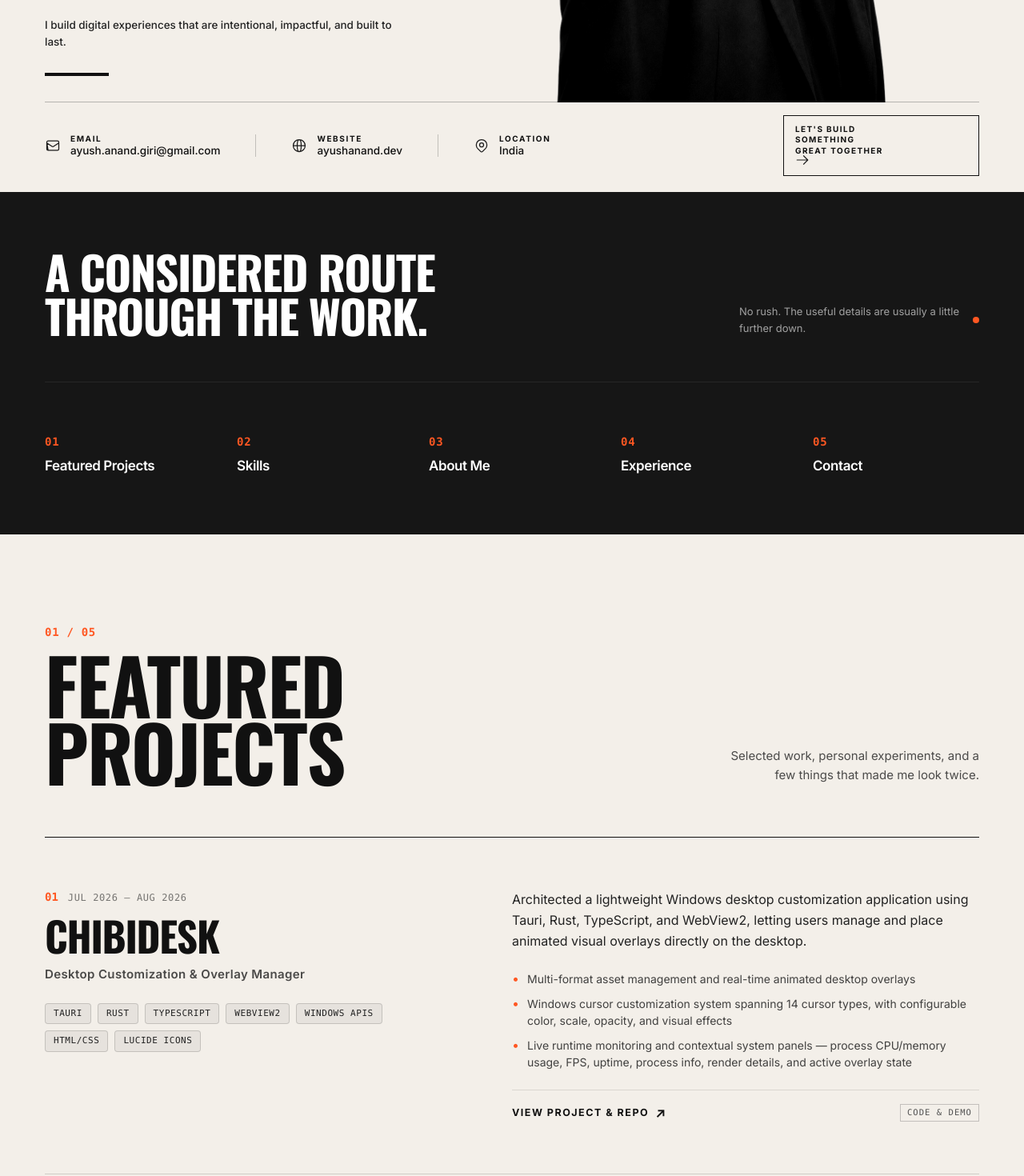
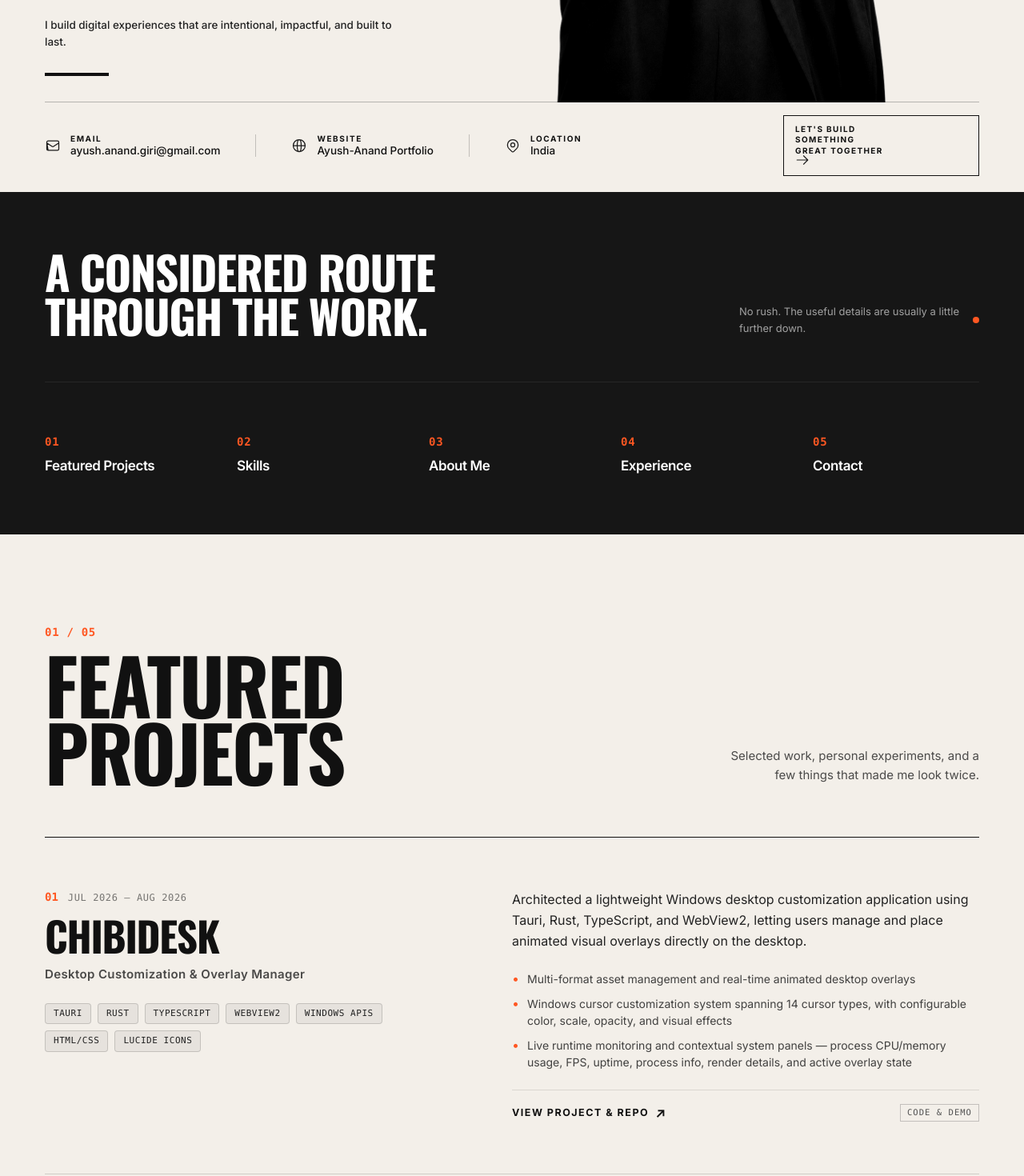
Before and after one commit to gen-ayu/Personal-Portfolio, a React (Vite) app: page / in a window 1280 px wide. Shown: the part 560-2030 px from the top of the page at 80% size. Built offline with nearby package versions, Linux system fonts and the light colour scheme; a web font is replaced by a local one.

Commit message:
Update website URL and remove Microsoft Student Ambassador entry

```diff
--- a/src/components/ExperienceSection.tsx
+++ b/src/components/ExperienceSection.tsx
@@ -1,13 +1,5 @@
 export default function ExperienceSection() {
   const experiences = [
-    {
-      period: "2026",
-      role: "Microsoft Student Ambassador",
-      organization: "MICROSOFT / TECHNICAL COMMUNITY",
-      badge: "AMBASSADOR",
-      description:
-        "Recognized as a Microsoft Student Ambassador in 2026. Engaging with developer ecosystems, exploring modern cloud technologies, and supporting student developer learning initiatives.",
-    },
     {
       period: "2025 – 2026",
       role: "Hackathon Competitor & Builder",
--- a/src/components/HeroSection.tsx
+++ b/src/components/HeroSection.tsx
@@ -401,7 +401,7 @@ export default function HeroSection({ isRevealLayer = false }: HeroSectionProps)
 
             {/* Website Block */}
             <a
-              href="https://ayushanand.dev"
+              href="https://personal-portfolio-n8i9.vercel.app/"
               target="_blank"
               rel="noreferrer"
               className="flex items-center justify-end gap-2 group min-w-0"
@@ -417,7 +417,7 @@ export default function HeroSection({ isRevealLayer = false }: HeroSectionProps)
                   className="text-[#111111] text-[10.5px] sm:text-[12px] font-medium leading-none group-hover:text-[#FF5722] transition-colors truncate"
                   style={{ fontFamily: "'Inter', sans-serif" }}
                 >
-                  ayushanand.dev
+                  Ayush-Anand Portfolio
                 </span>
               </div>
               <img
@@ -482,7 +482,7 @@ export default function HeroSection({ isRevealLayer = false }: HeroSectionProps)
 
             {/* Website Block */}
             <a
-              href="https://ayushanand.dev"
+              href="https://personal-portfolio-n8i9.vercel.app/"
               target="_blank"
               rel="noreferrer"
               className="flex items-center gap-3 group"
@@ -503,7 +503,7 @@ export default function HeroSection({ isRevealLayer = false }: HeroSectionProps)
                   className="text-[#111111] text-[13px] sm:text-[13.5px] font-medium leading-none group-hover:text-[#FF5722] transition-colors"
                   style={{ fontFamily: "'Inter', sans-serif" }}
                 >
-                  ayushanand.dev
+                  Ayush-Anand Portfolio
                 </span>
               </div>
             </a>
```
Also changed, not shown: Personal Portfolio Data.txt.
